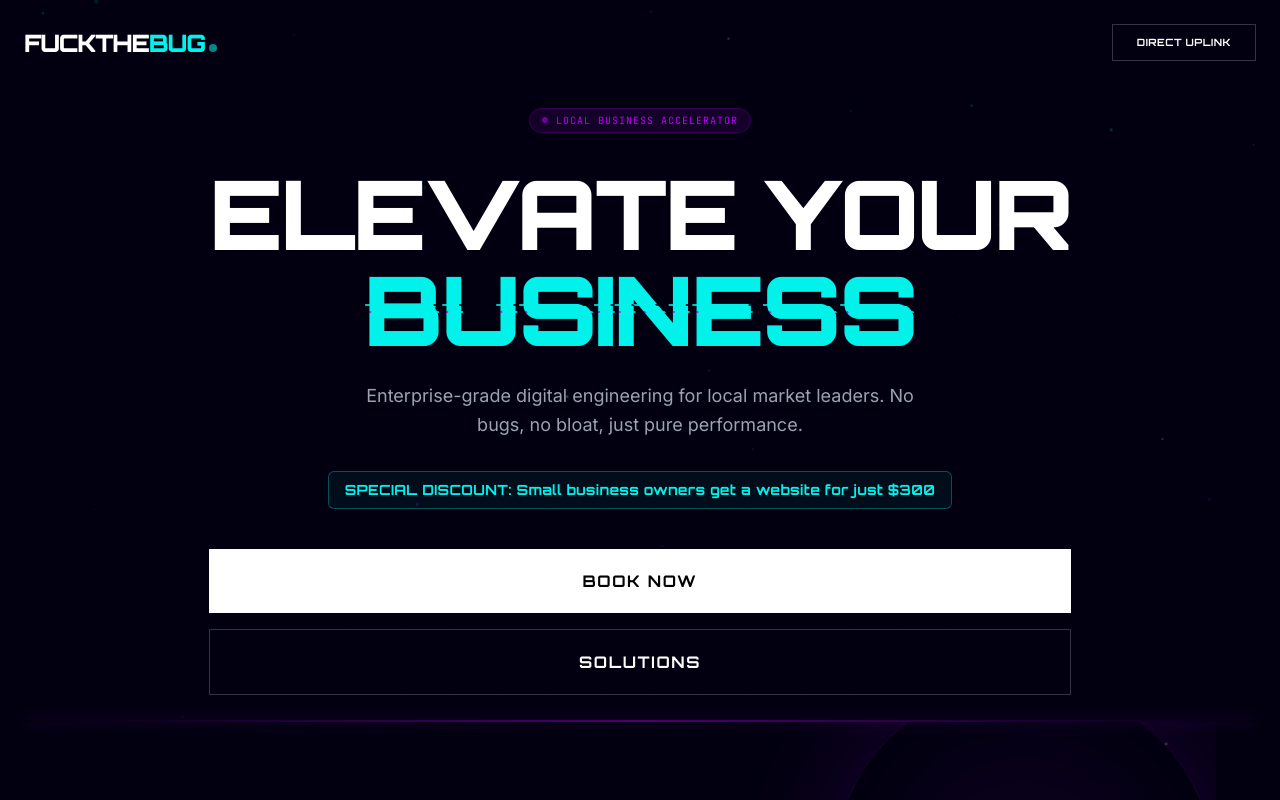
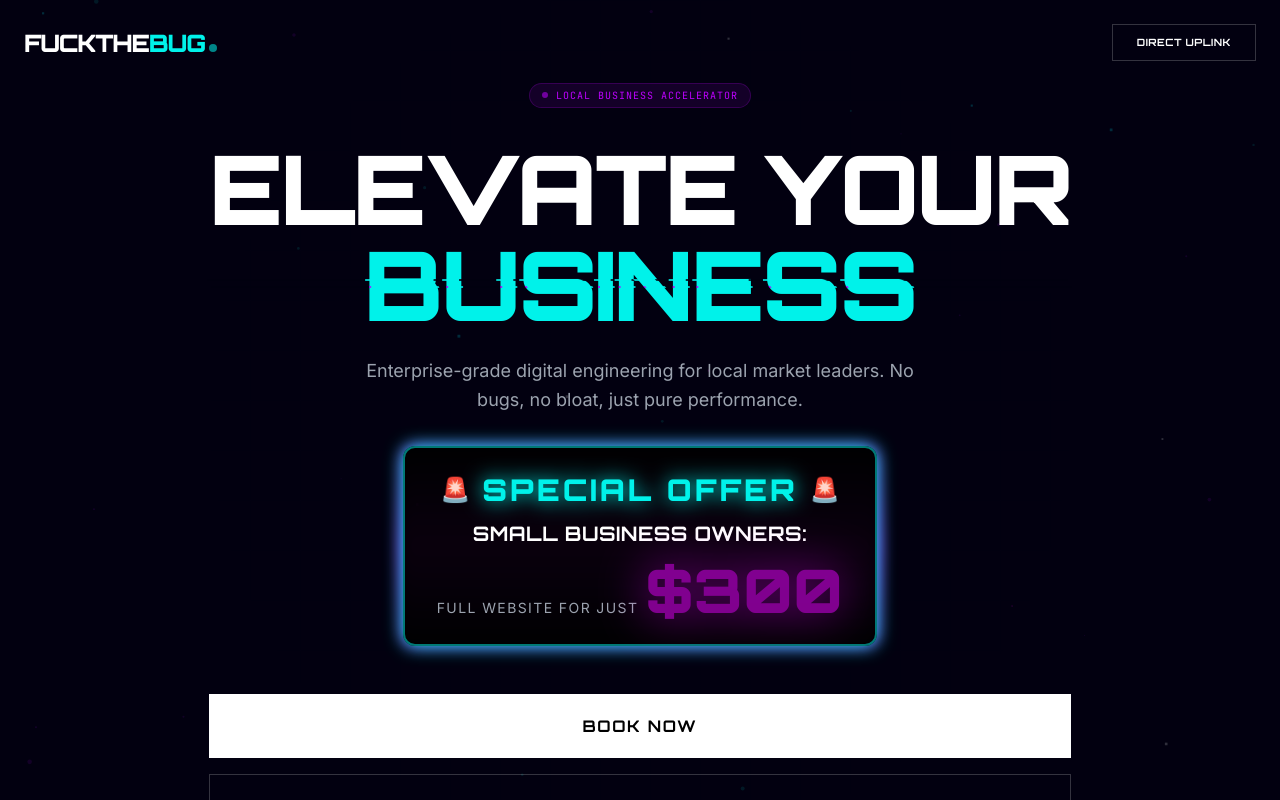
Before and after one commit to abubakerasif202/fuckthebug.com.au, a React (Vite) app: page / in a window 1280 px wide. Shown: the top 800 px of the page. Built offline with nearby package versions, Linux system fonts and the light colour scheme.

Commit message:
feat: make discount message bigger and flashing

```diff
--- a/components/Hero.tsx
+++ b/components/Hero.tsx
@@ -193,10 +193,26 @@ const Hero: React.FC = () => {
             No bugs, no bloat, just pure performance.
           </p>
 
-          <div className="mb-10 inline-block px-4 py-2 border border-neonCyan/30 bg-neonCyan/5 rounded-md opacity-0 animate-fade-in-up" style={{ animationDelay: '500ms' }}>
-            <p className="text-neonCyan font-bold font-orbitron text-sm tracking-wide">
-              SPECIAL DISCOUNT: Small business owners get a website for just $300
-            </p>
+          <div className="mb-12 relative group cursor-default opacity-0 animate-fade-in-up w-fit mx-auto lg:mx-0" style={{ animationDelay: '500ms' }}>
+            <div className="absolute -inset-1 bg-gradient-to-r from-neonCyan via-neonPurple to-neonPink rounded-xl blur opacity-75 group-hover:opacity-100 transition duration-1000 group-hover:duration-200 animate-pulse"></div>
+            <div className="relative px-8 py-6 bg-black/90 ring-1 ring-gray-900/5 rounded-xl leading-none flex flex-col items-center lg:items-start space-y-3 border-2 border-neonCyan/50 shadow-[0_0_30px_rgba(0,242,234,0.4)] animate-neon-pulse">
+              <div className="flex items-center gap-3">
+                <span className="text-2xl">🚨</span>
+                <p className="text-neonCyan font-black font-orbitron text-xl md:text-3xl tracking-widest drop-shadow-[0_0_10px_rgba(0,242,234,1)]">
+                   SPECIAL OFFER
+                </p>
+                <span className="text-2xl">🚨</span>
+              </div>
+              <p className="text-white font-bold font-orbitron text-lg md:text-xl tracking-wide">
+                SMALL BUSINESS OWNERS:
+              </p>
+              <div className="flex items-baseline gap-2">
+                <p className="text-gray-400 font-inter text-sm uppercase tracking-widest">Full Website For Just</p>
+                <p className="text-neonPink font-black font-orbitron text-5xl md:text-6xl drop-shadow-[0_0_25px_rgba(230,0,255,1)] animate-pulse">
+                  $300
+                </p>
+              </div>
+            </div>
           </div>
 
           <div className="flex flex-col sm:flex-row items-center justify-center lg:justify-start gap-4 opacity-0 animate-fade-in-up" style={{ animationDelay: '600ms' }}>
```
